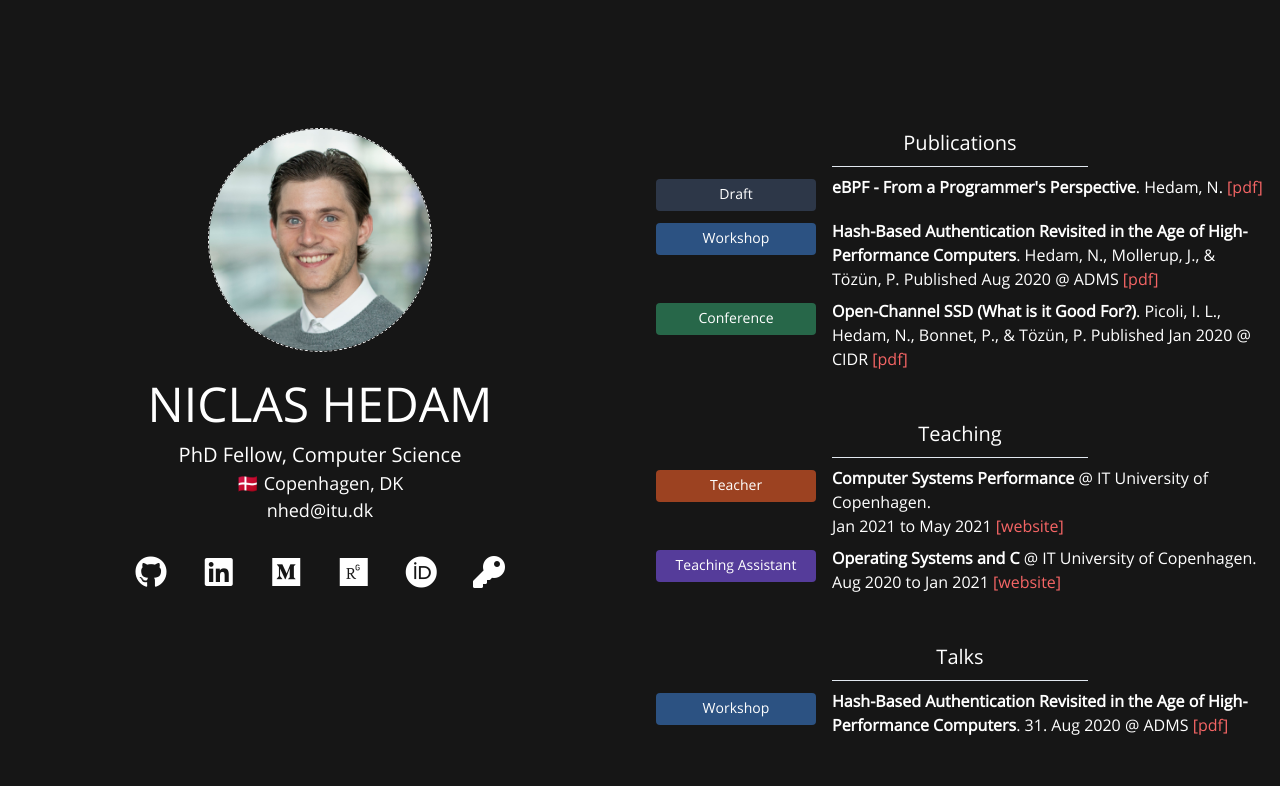
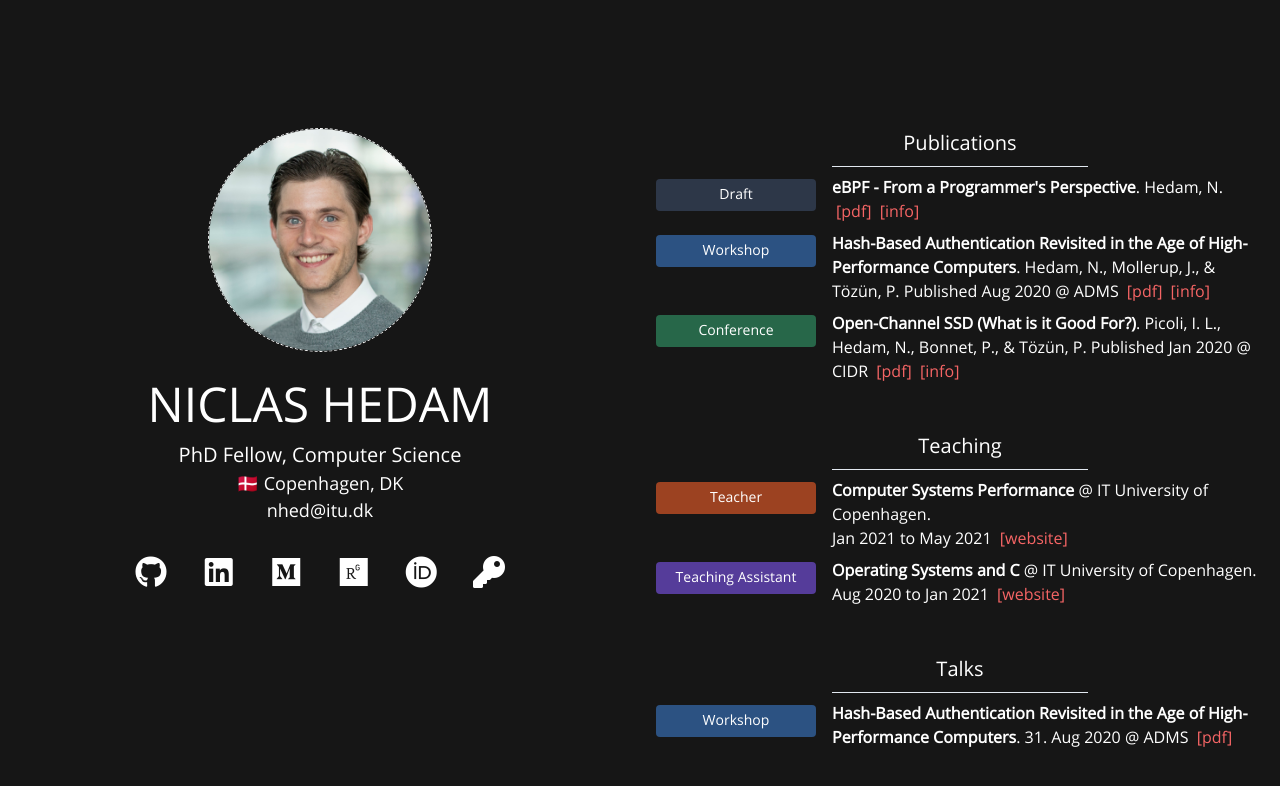
Before and after one commit to NiclasHedam/hed.am, a Jekyll site: the page built from index.markdown, in a window 1280 px wide. Shown: the top 786 px of the page. Built offline with Jekyll 4.4.1, drawn with Linux system fonts in a browser that asks for light colours.

Commit message:
Adding [info] button to publications and adding some spaces between links

```diff
--- a/_layouts/home.html
+++ b/_layouts/home.html
@@ -86,7 +86,10 @@
                     Published {{ pub.date | date: "%b %Y" }} @ {{ pub.journal | escape }}
                   {% endif %}
                   {% if pub.pdf %}
-                    <a href="{{ pub.pdf }}" title="{{ pub.date | date: "%Y" }} {{ pub.journal | escape }} publication" target="_blank" class="text-red-500">[pdf]</a>
+                    <a href="{{ pub.pdf }}" title="{{ pub.title | escape }} PDF" target="_blank" class="text-red-500 ml-1">[pdf]</a>
+                  {% endif %}
+                  {% if pub.info %}
+                    <a href="{{ pub.info }}" title="More information about {{ pub.title | escape }}" target="_blank" class="text-red-500 ml-1">[info]</a>
                   {% endif %}
                 </div>
               </div>
@@ -117,7 +120,7 @@
                   <br />
                   {{ teach.start | date: "%b %Y" }} to {{ teach.end | date: "%b %Y" }}
                   {% if teach.link %}
-                    <a href="{{ teach.link }}" class="text-red-500" title="{{ teach.title | escape }} website" target="_blank">
+                    <a href="{{ teach.link }}" class="text-red-500 ml-1" title="{{ teach.title | escape }} website" target="_blank">
                       [website]
                     </a>
                   {% endif %}
@@ -149,7 +152,7 @@
                   </span>
                   {{ talk.date | date: "%d. %b %Y" }} @ {{ talk.location | escape }}
                   {% if talk.pdf %}
-                    <a href="{{ talk.pdf }}" title="{{ talk.location | escape }} {{ talk.date | date: "%b %Y" }} talk" target="_blank" class="text-red-500">[pdf]</a>
+                    <a href="{{ talk.pdf }}" title="{{ talk.location | escape }} {{ talk.date | date: "%b %Y" }} talk" target="_blank" class="text-red-500 ml-1">[pdf]</a>
                   {% endif %}
                 </div>
               </div>
```
Also changed, not shown: _publications/2020-adms.md (+1 -0 lines), _publications/2020-cidr.md (+1 -0 lines), _publications/2021-ebpf.md (+1 -0 lines).
